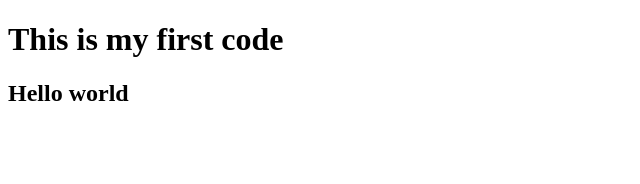
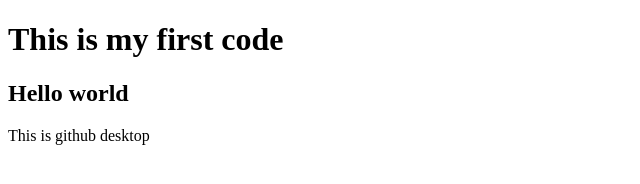
Before and after one commit to hieu3152000/CSE454, a plain HTML site: page index.html in a window 1280 px wide. Shown: the whole page, without its empty margins (0-640 px from the left). Drawn offline with Linux system fonts and the light colour scheme.

Commit message:
Commit Desktop code

```diff
--- a/index.html
+++ b/index.html
@@ -4,7 +4,7 @@
 
 <h1>This is my first code</h1>
 <h2>Hello world</h2>
-
+<p>This is github desktop</p>
 
 </body>
 </html>
```
